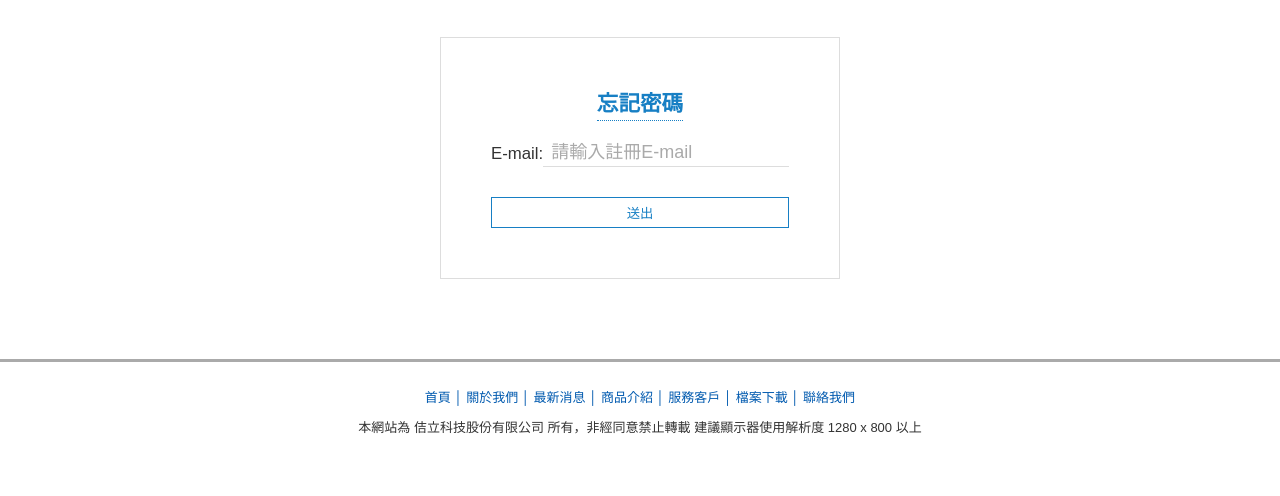
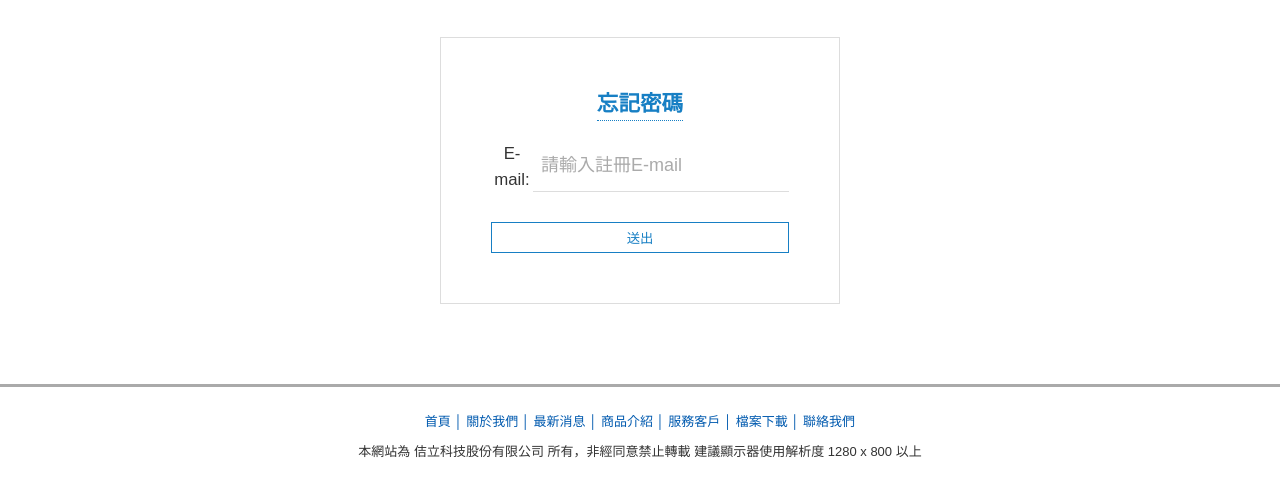
Before and after one commit to MoniYang/genius, a plain HTML site: page forget.htm in a window 1280 px wide. Shown: the part 278-774 px from the top of the page. Drawn offline with Linux system fonts and the light colour scheme.

Commit message:
css調整

```diff
--- a/css/style.scss
+++ b/css/style.scss
@@ -126,7 +126,7 @@ img {
     border-bottom:1px dotted $theme;
 }
 label{
-	white-space: nowrap;
+	// white-space: nowrap;
 }
 .Entrance{
     padding:20px 50px;
```
Also changed, not shown: css/style.css.
